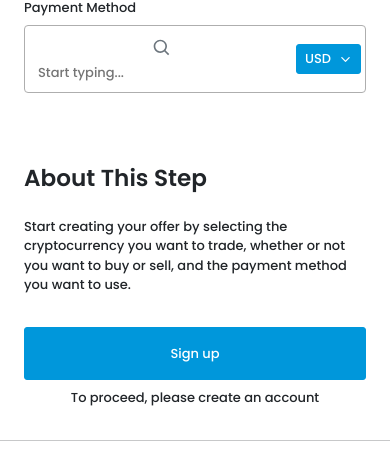
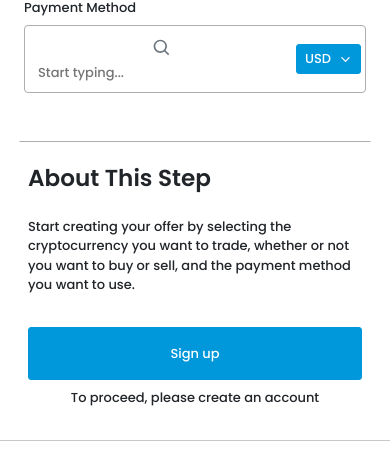
Before and after one commit to Rishi-CloudIn/paxful, a React (Create React App) app: page /create_an_offers in a window 390 px wide. Shown: the part 914-1377 px from the top of the page. Built offline with nearby package versions, Linux system fonts and the light colour scheme.

Commit message:
offer page separate line added

```diff
--- a/src/Components/Offers/OfferPage.css
+++ b/src/Components/Offers/OfferPage.css
@@ -70,7 +70,31 @@
   height: 17px;
 }
 
+.offer-separator-line{
+  width: 1px;
+  height: 95%;
+  background-color: var(--dark-gray);
+  position: absolute;
+  top: 50%;
+  transform: translateY(-50%);
+}
+
+
+@media screen and (max-width: 992px){
+  .offer-separator-line{
+  width: 90%;
+  height: 1px;
+  background-color: var(--dark-gray);
+  position: absolute;
+  top: 0%;
+  left: 50%;
+  transform: translate(-50%,-0%);
+
+}
+}
+
 @media screen and (max-width: 576px){
+
 
 .offer-line {
   width: 1px;
--- a/src/Components/Offers/OfferPage.js
+++ b/src/Components/Offers/OfferPage.js
@@ -26,7 +26,6 @@ function OfferPage ()
           <div className='row'>
             <div className='col-lg-8 col-12 px-4'>
               <h2 className='h2 fw-bold mt-4'>Create an Offer to Sell Tether</h2>
-
 
               <div className='mt-4'>
                 <ul className='d-flex align-items-sm-center align-items-start flex-sm-row flex-column justify-content-start px-0 mx-0'>
@@ -174,14 +173,20 @@ function OfferPage ()
                   </div>
                 </div>
               </div>
+
             </div>
-            <div className='col-lg-4 col-12 px-4'>
-              <div className='mt-4'>
-                <h3 className='h3 fw-bold text-start'>About This Step</h3>
-                <p className='ts py-3'>Start creating your offer by selecting the cryptocurrency you want to trade, whether or not you want to buy or sell, and the payment method you want to use.</p>
-                <button className='btn btn-blue ts text-nowarp w-100 py-3'>Sign up</button>
-                <p className='ts text-center mt-2'>To proceed, please create an account</p>
+
+            <div className='col-lg-4 col-12 position-relative'>
+              <div className='offer-separator-line'></div>
+              <div className='px-3'>
+                <div className='mt-4'>
+                  <h3 className='h3 fw-bold text-start'>About This Step</h3>
+                  <p className='ts py-3'>Start creating your offer by selecting the cryptocurrency you want to trade, whether or not you want to buy or sell, and the payment method you want to use.</p>
+                  <button className='btn btn-blue ts text-nowarp w-100 py-3'>Sign up</button>
+                  <p className='ts text-center mt-2'>To proceed, please create an account</p>
+                </div>
               </div>
+
             </div>
           </div>
         </div>
```
